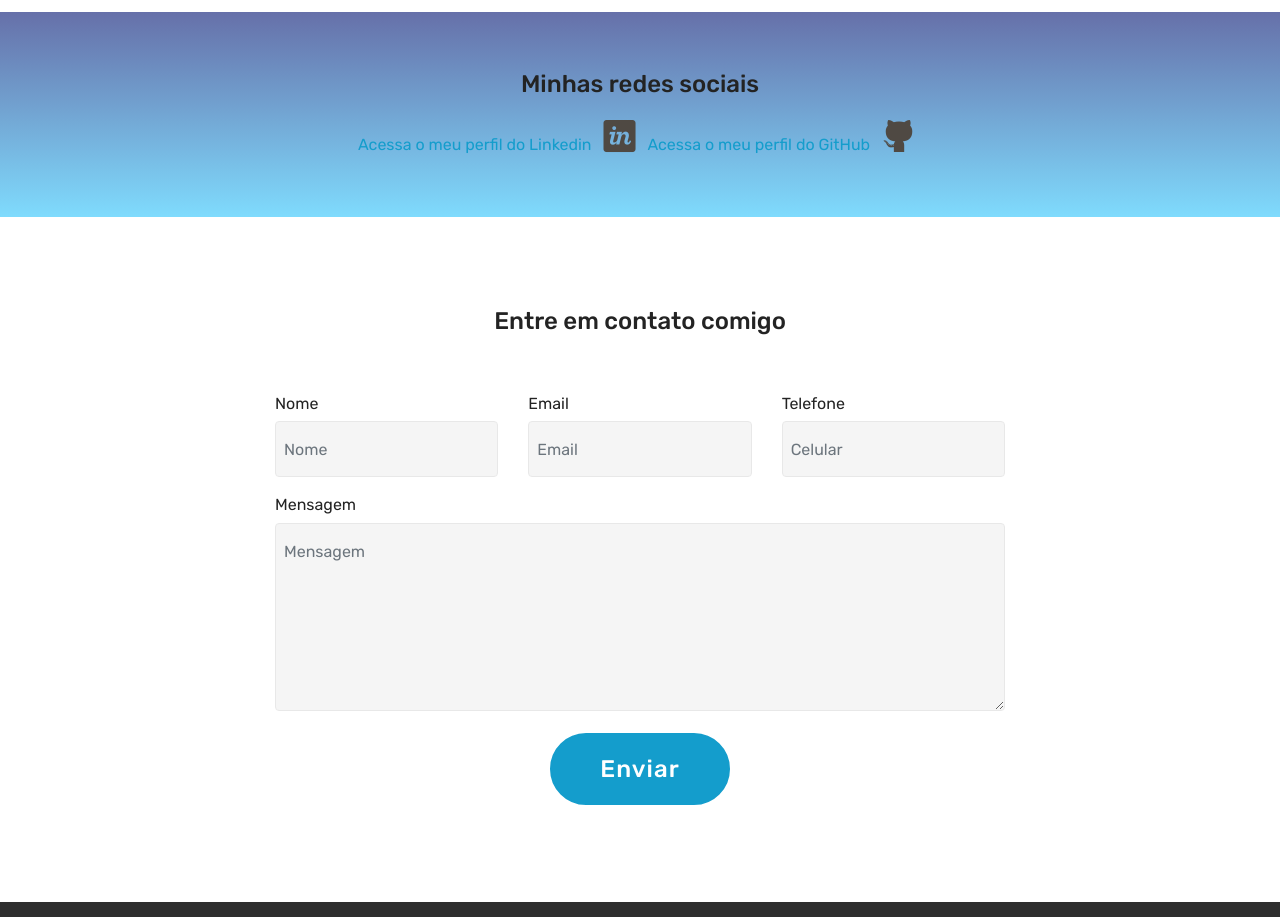
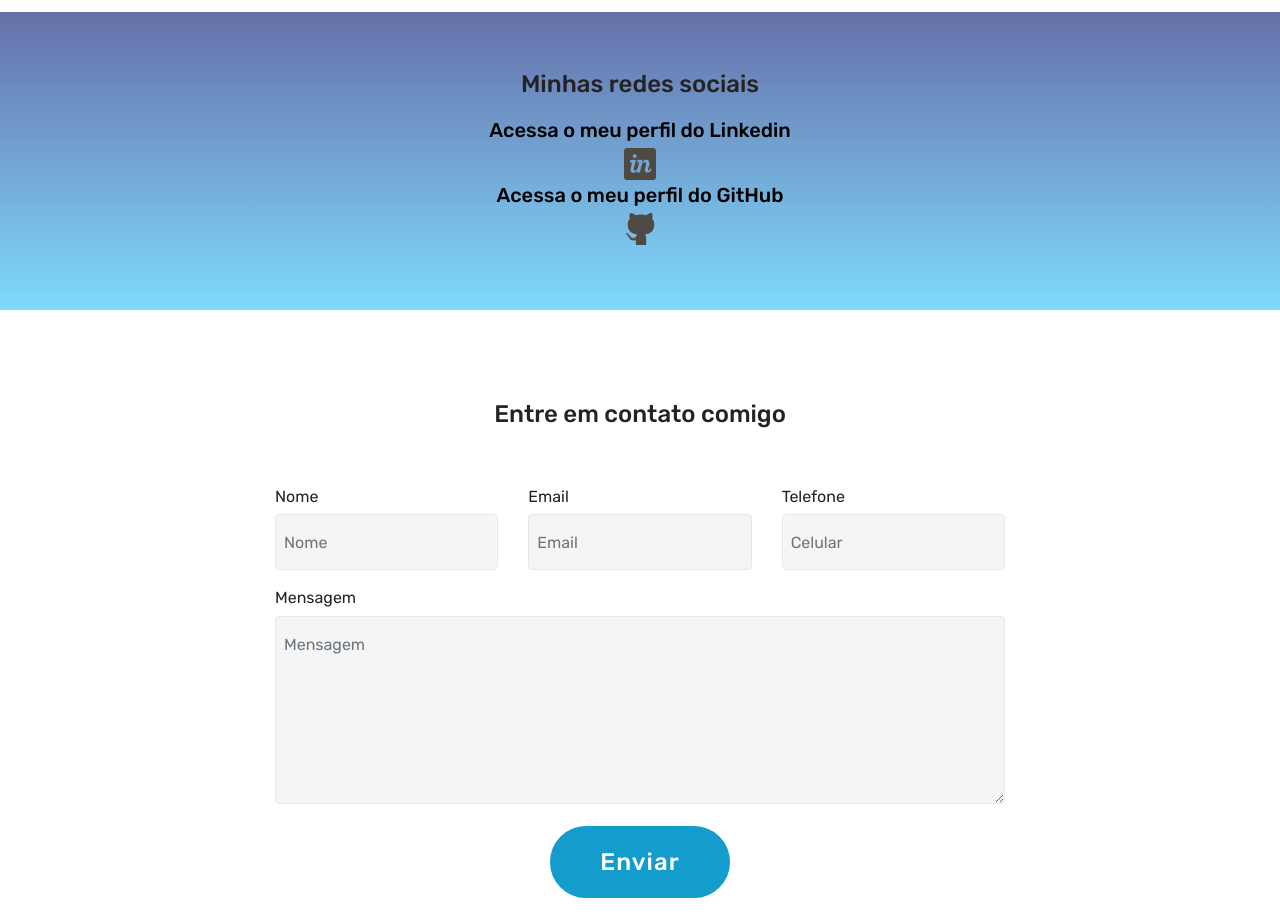
Before and after one commit to LuhBC-pixel/Meu-perfil, a plain HTML site: page index.html in a window 1280 px wide. Shown: the part 2227-3144 px from the top of the page. Drawn offline with Linux system fonts and the light colour scheme; files whose address does not match are found by name.

Commit message:
Correções

```diff
--- a/index.html
+++ b/index.html
@@ -316,10 +316,10 @@
             <div class="col-md-8 align-center">
                 <h2 class="pb-3 mbr-fonts-style display-5">Minhas redes sociais</h2>
                 <div class="social-list pl-0 mb-0">
-                    <a href="https://www.linkedin.com/in/luisa-boina-02294014b/" target="_blank">Acessa o meu perfil do Linkedin
+                    <a href="https://www.linkedin.com/in/luisa-boina-02294014b/" target="_blank"><h5 style="color: black">Acessa o meu perfil do Linkedin</h5>
                         <span class="px-2 mbr-iconfont mbr-iconfont-social socicon-invision socicon"></span>
                     </a>
-                    <a href="https://github.com/LuhBC-pixel" target="_blank">Acessa o meu perfil do GitHub
+                    <a href="https://github.com/LuhBC-pixel" target="_blank"><h5 style="color: black">Acessa o meu perfil do GitHub</h5>
                         <span class="px-2 mbr-iconfont mbr-iconfont-social socicon-github socicon"></span>
                     </a>
                 </div>
```
Also changed, not shown: text.html (deleted, +0 -11 lines).
